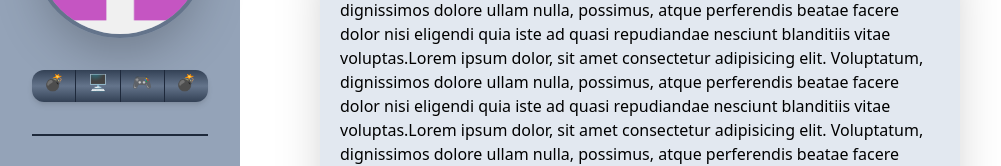
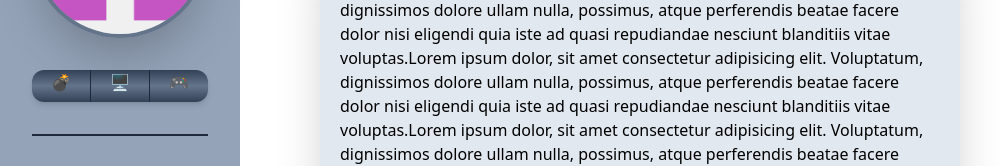
Before and after one commit to RafaelMoser/personal-dev-blog, a React (Vite) app: page / in a window 1280 px wide. Shown: the part 202-368 px from the top of the page, without its empty margins (0-1001 px from the left). Built offline with nearby package versions, Linux system fonts and the light colour scheme.

Commit message:
fix: key on link buttons

```diff
--- a/src/modules/InformationBar/LinkButtons.tsx
+++ b/src/modules/InformationBar/LinkButtons.tsx
@@ -1,10 +1,11 @@
 export const LinkButtons = () => {
-  const buttons = ["💣", "🖥", "🎮", "💣"];
+  const buttons = ["💣", "🖥", "🎮"];
 
   return (
     <div className="h-8 flex flex-row justify-stretch rounded-xl shadow-md divide-x divide-slate-800">
       {buttons.map((button, index) => (
         <a
+          key={button}
           href="https://github.com/RafaelMoser/"
           target="_blank"
           rel="noopener noreferrer"
```
